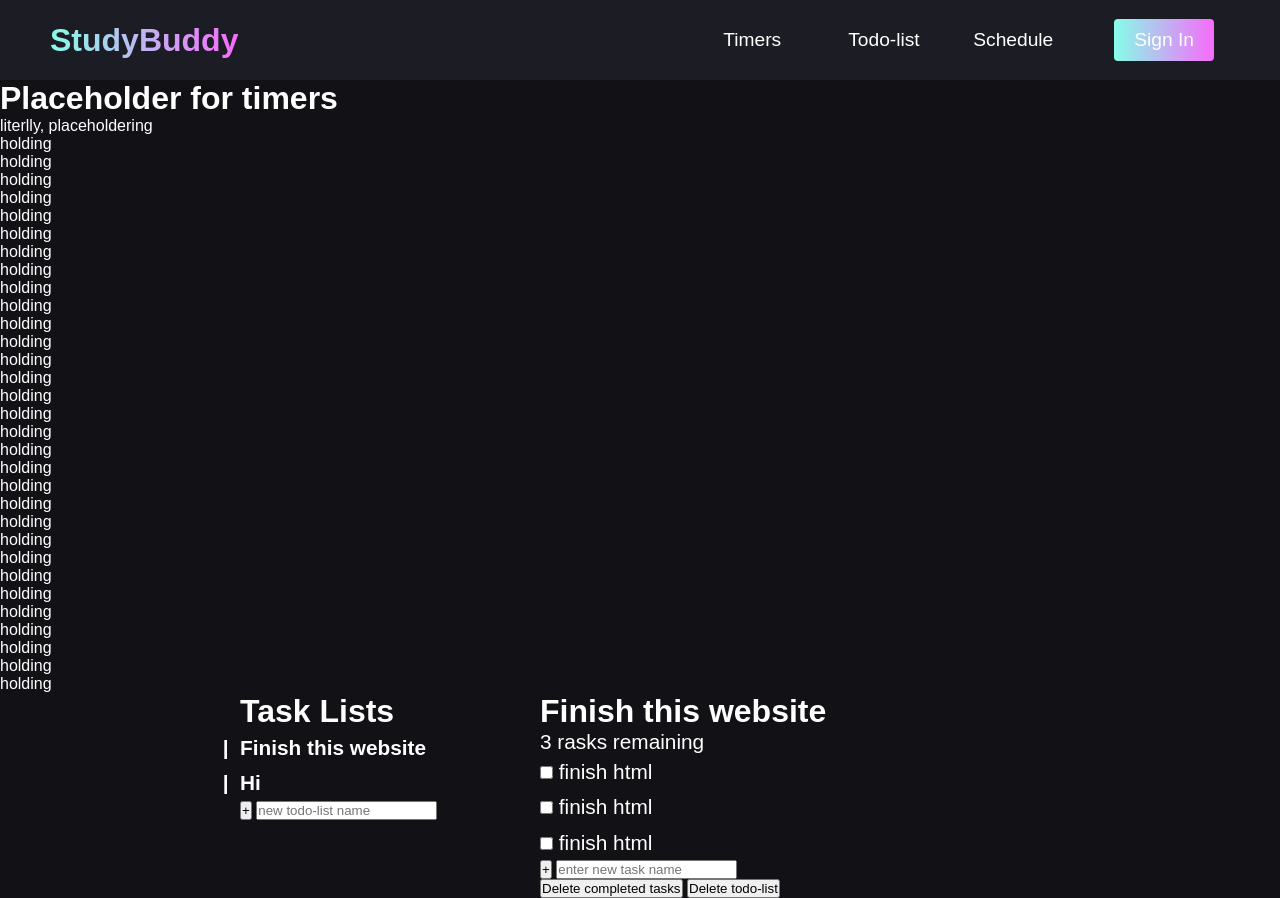
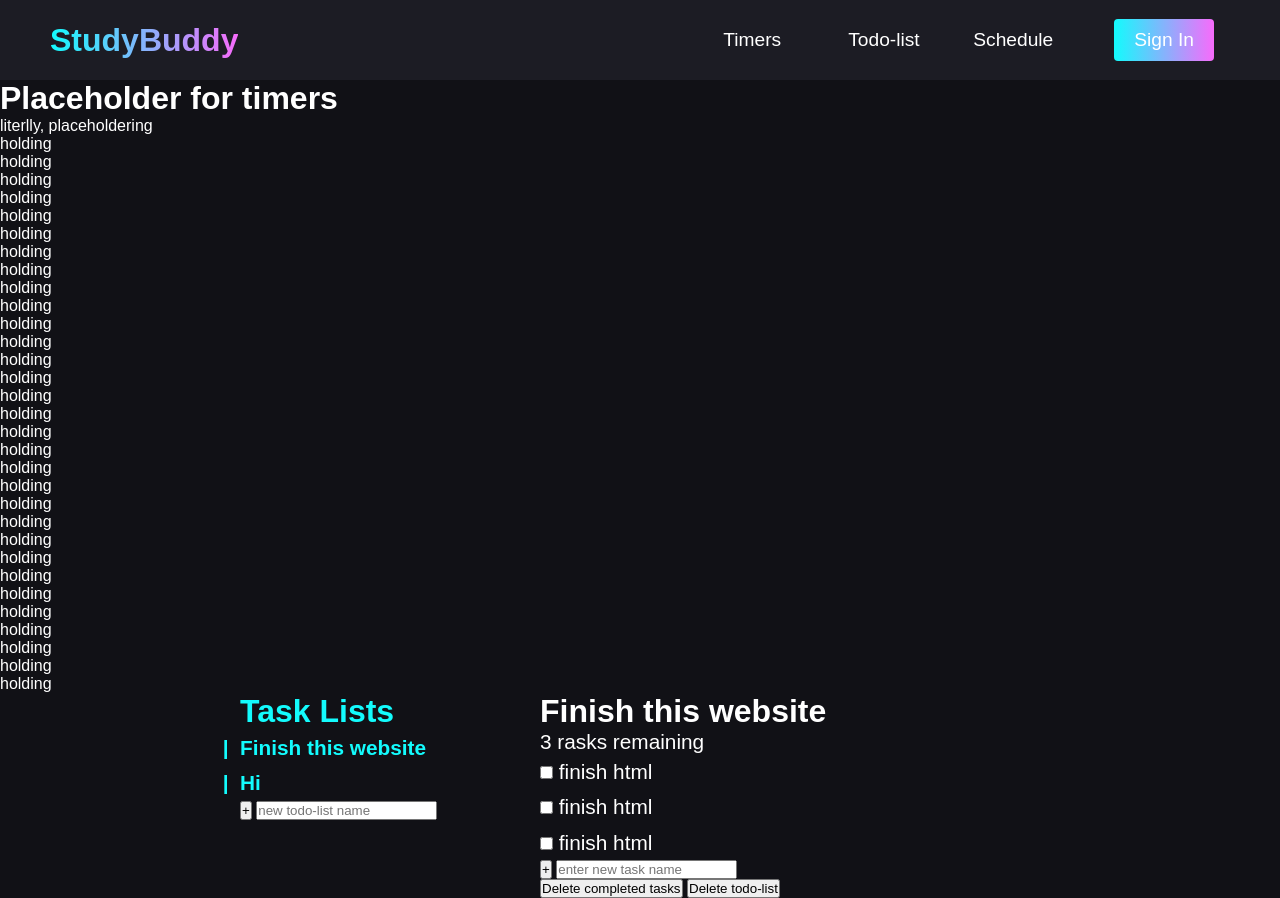
Before and after one commit to gracexuwt/StudyBuddy, a website: page index.html in a window 1280 px wide. Drawn offline with Linux system fonts and the light colour scheme.

Commit message:
Commit before experimental changes

```diff
--- a/styles.css
+++ b/styles.css
@@ -10,7 +10,8 @@
     --dark-bg-color: #111116;
     --light-bg-color: #1C1C24;
     --lighter-bg-color: #21212B;
-    --gradient-left: #86fde8;
+    --gradient-left: #13FBFD;
+    --todo-list-left: #13FBFD;
     --gradient-right: #F76BFB;
     --main-font-color: white;
     --sub-font-color: rgb(246, 224, 224);
@@ -167,6 +168,7 @@
 
 .task-list-title {
     font-size: var(--list-of-list-title-size);
+    color: var(--todo-list-left);
 }
 
 .task-list {
@@ -174,6 +176,7 @@
     font-size: var(--list-of-list-list-size);
     list-style: "|  ";
     font-weight: var(--light-weight-bold);
+    color: var(--todo-list-left);
 }
 
 .list-title {
```
